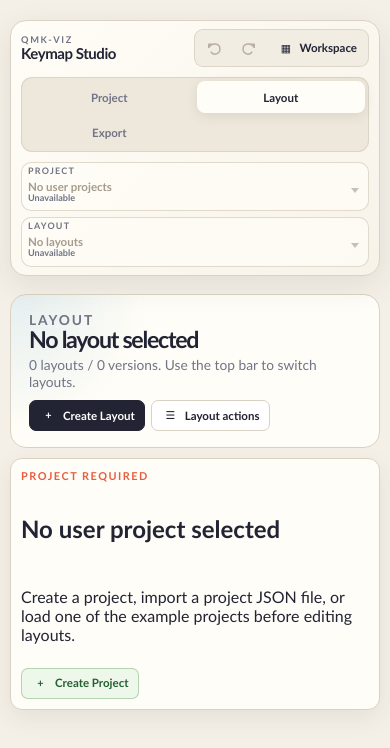
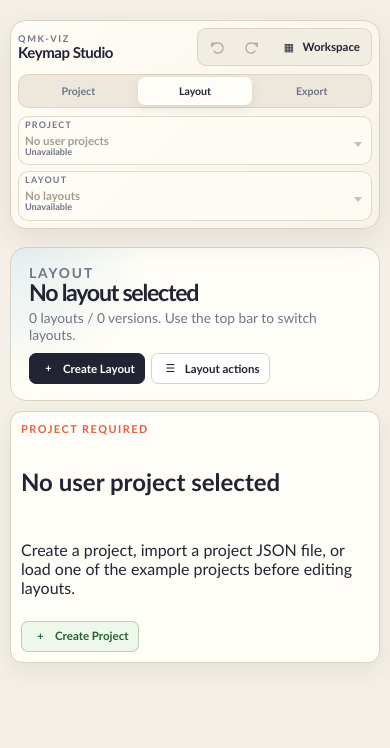
Before and after one commit to NonLogicalDev/tool.qmk-viz, a React (Vite) app: page /#/layout in a window 390 px wide. Shown: the top 748 px of the page. Built offline with nearby package versions, Linux system fonts and the light colour scheme.

Commit message:
2026-06-22T16:07:44Z :: checkpoint :: mobile nav tab folding

```diff
--- a/src/styles.css
+++ b/src/styles.css
@@ -123,6 +123,13 @@
   font-weight: 850;
   min-height: 32px;
   padding: 7px 8px;
+}
+
+.app-nav button span {
+  display: block;
+  overflow: hidden;
+  text-overflow: ellipsis;
+  white-space: nowrap;
 }
 
 .app-nav button:hover {
@@ -3011,7 +3018,8 @@
 
 @media (max-width: 760px) {
   .app-nav {
-    grid-template-columns: repeat(2, minmax(0, 1fr));
+    grid-template-columns: repeat(3, minmax(0, 1fr));
+    min-width: 0;
   }
 
   .context-strip {
@@ -3066,3 +3074,23 @@
   }
 
 }
+
+@media (max-width: 430px) {
+  .app-topbar {
+    gap: 8px;
+    padding: 7px;
+  }
+
+  .app-nav {
+    border-radius: 10px;
+    gap: 2px;
+    padding: 2px;
+  }
+
+  .app-nav button {
+    border-radius: 7px;
+    font-size: 0.66rem;
+    min-height: 28px;
+    padding: 5px 4px;
+  }
+}
```
Also changed, not shown: .agents-plans/epic-1 2026-06-21 qmk-viz-editor-refinements/plan-40 2026-06-22-mobile-nav-tabs.md (added), 1 other file (tests, documents, lock files or other folders).
